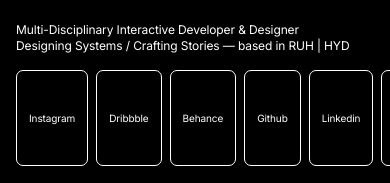
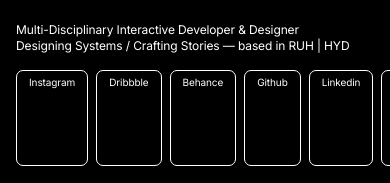
Before and after one commit to adn-sdq/Portfolio, a Next.js app in the folder portfolio/: page / in a window 390 px wide. Shown: the part 1350-1533 px from the top of the page. Built offline with nearby package versions, Linux system fonts and the light colour scheme.

Commit message:
Add global styles, update social media links to anchor tags, and modify email button for improved accessibility

```diff
--- a/portfolio/app/page.tsx
+++ b/portfolio/app/page.tsx
@@ -1,5 +1,6 @@
 import Navbar from "@/components/Navbar";
 import Image from "next/image";
+import "@/app/globals.css";
 
 export default function Home() {
   return (
@@ -21,7 +22,7 @@
               <span className="text-white text-[10px] md:text-[15px] font-normal select-none py-1 px-3 md:px-[0.8rem] md:py-[0.08rem] border border-white tracking-[-0.01em] rounded-[7px] md:rounded-[10px] hoverable">
                 About
               </span>
-              <p className="text-xs md:text-[1.125rem] md:w-[52%] tracking-[-0.01em] md:leading-[1.5rem] text-justify">
+              <p className="text-xs md:text-[1.125rem] md:w-[53%] tracking-[-0.01em] md:leading-[1.5rem] text-justify">
                 A digital designer and developer, originally from India and
                 raised in Saudi Arabia, specializing in visual interface design
                 and development. Inspired by minimal art direction, web
@@ -89,24 +90,49 @@
           </p>
           <div className="w-screen flex flex-row justify-between pr-12 pb-5">
             <div className="flex flex-row space-x-2">
-              <button className="text-white text-[10px] md:text-[15px] font-normal select-none py-1 px-3 md:px-[0.8rem] md:py-[0.08rem] border border-white tracking-[-0.01em] rounded-[7px] md:rounded-[10px] hoverable">
+              <a
+                href="https://www.instagram.com/adn.memos/"
+                target="_blank"
+                rel="noopener noreferrer"
+                className="text-white text-[10px] md:text-[15px] font-normal select-none py-1 px-3 md:px-[0.8rem] md:py-[0.08rem] border border-white tracking-[-0.01em] rounded-[7px] md:rounded-[10px] hover:font-medium hover:bg-white hover:text-[#224faa] hoverable"
+              >
                 Instagram
-              </button>
-              <button className="text-white text-[10px] md:text-[15px] font-normal select-none py-1 px-3 md:px-[0.8rem] md:py-[0.08rem] border border-white tracking-[-0.01em] rounded-[7px] md:rounded-[10px] hoverable">
+              </a>
+              <a
+              href="https://dribbble.com/adn_memos"
+              target="_blank"
+              rel="noopener noreferrer"
+              className="text-white text-[10px] md:text-[15px] font-normal select-none py-1 px-3 md:px-[0.8rem] md:py-[0.08rem] border border-white tracking-[-0.01em] rounded-[7px] md:rounded-[10px] hover:font-medium hover:bg-white hover:text-[#224faa] hoverable">
                 Dribbble
-              </button>
-              <button className="text-white text-[10px] md:text-[15px] font-normal select-none py-1 px-3 md:px-[0.8rem] md:py-[0.08rem] border border-white tracking-[-0.01em] rounded-[7px] md:rounded-[10px] hoverable">
+              </a>
+              <a
+              href="https://www.behance.net/adn-memos"
+              target="_blank"
+              rel="noopener noreferrer"
+              className="text-white text-[10px] md:text-[15px] font-normal select-none py-1 px-3 md:px-[0.8rem] md:py-[0.08rem] border border-white tracking-[-0.01em] rounded-[7px] md:rounded-[10px] hover:font-medium hover:bg-white hover:text-[#224faa] hoverable ">
                 Behance
-              </button>
-              <button className="text-white text-[10px] md:text-[15px] font-normal select-none py-1 px-3 md:px-[0.8rem] md:py-[0.08rem] border border-white tracking-[-0.01em] rounded-[7px] md:rounded-[10px] hoverable">
+              </a>
+              <a
+              href="https://github.com/Adnan-Memos"
+              target="_blank"
+              rel="noopener noreferrer"
+              className="text-white text-[10px] md:text-[15px] font-normal select-none py-1 px-3 md:px-[0.8rem] md:py-[0.08rem] border border-white tracking-[-0.01em] rounded-[7px] md:rounded-[10px] hover:font-medium hover:bg-white hover:text-[#224faa] hoverable ">
                 Github
-              </button>
-              <button className="text-white text-[10px] md:text-[15px] font-normal select-none py-1 px-3 md:px-[0.8rem] md:py-[0.08rem] border border-white tracking-[-0.01em] rounded-[7px] md:rounded-[10px] hoverable">
+              </a>
+              <a
+              href="https://www.linkedin.com/in/adn-memos/"
+              target="_blank"
+              rel="noopener noreferrer"
+              className="text-white text-[10px] md:text-[15px] font-normal select-none py-1 px-3 md:px-[0.8rem] md:py-[0.08rem] border border-white tracking-[-0.01em] rounded-[7px] md:rounded-[10px] hover:font-medium hover:bg-white hover:text-[#224faa] hoverable ">
                 Linkedin
-              </button>
-              <button className="text-white text-[10px] md:text-[15px] font-normal select-none py-1 px-3 md:px-[0.8rem] md:py-[0.08rem] border border-white tracking-[-0.01em] rounded-[7px] md:rounded-[10px] hoverable">
+              </a>
+              <a
+              href="https://www.instagram.com"
+              target="_blank"
+              rel="noopener noreferrer"
+              className="text-white text-[10px] md:text-[15px] font-normal select-none py-1 px-3 md:px-[0.8rem] md:py-[0.08rem] border border-white tracking-[-0.01em] rounded-[7px] md:rounded-[10px] hover:font-medium hover:bg-white hover:text-[#224faa] hoverable ">
                 Resume
-              </button>
+              </a>
             </div>
             <div className="icons"></div>
             <div>© 2025 Adnan Memos</div>
--- a/portfolio/components/Navbar.tsx
+++ b/portfolio/components/Navbar.tsx
@@ -29,9 +29,14 @@
             Archives
           </a>
         </div>
-        <button className="text-white text-[10px] md:text-[15px] font-normal select-none py-1 px-3 md:px-[0.8rem] md:py-[0.08rem] border border-white tracking-[-0.01em] rounded-[7px] md:rounded-[10px] hover:font-medium transition-colors duration-1000 hover:bg-white hover:text-[#224faa] hoverable">
+        <a
+          href="mailto:adn.memos@gmail.com?subject=Project%20Collaboration%20Inquiry&body=Hi%20Adnan%2C%0A%0AI%20came%20across%20your%20portfolio%20and%20I'd%20love%20to%20discuss%20a%20potential%20project%20collaboration.%0A%0AProject%20Overview%3A%0A-%20%5BAdd%20brief%20description%5D%0A-%20%5BTimeline%2FScope%5D%0A%0ALooking%20forward%20to%20your%20response%2C%0A"
+          target="_blank"
+          rel="noopener noreferrer"
+          className="text-white text-[10px] md:text-[15px] font-normal select-none py-1 px-3 md:px-[0.8rem] md:py-[0.08rem] border border-white tracking-[-0.01em] rounded-[7px] md:rounded-[10px] hover:font-medium hover:bg-white hover:text-[#224faa] hoverable"
+        >
           Reach Out
-        </button>
+        </a>
       </div>
 
       {/* Dropdown Menu for small devices */}
```
